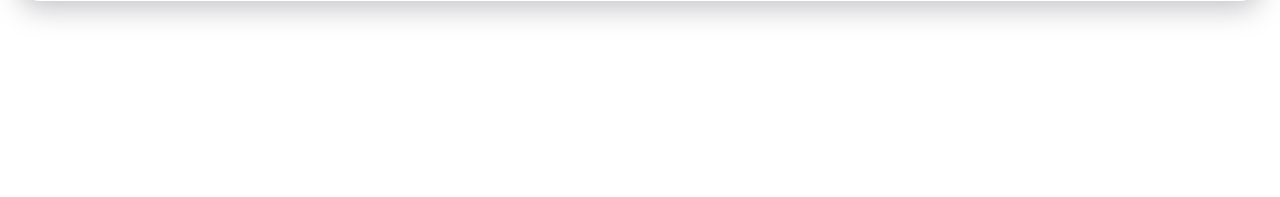
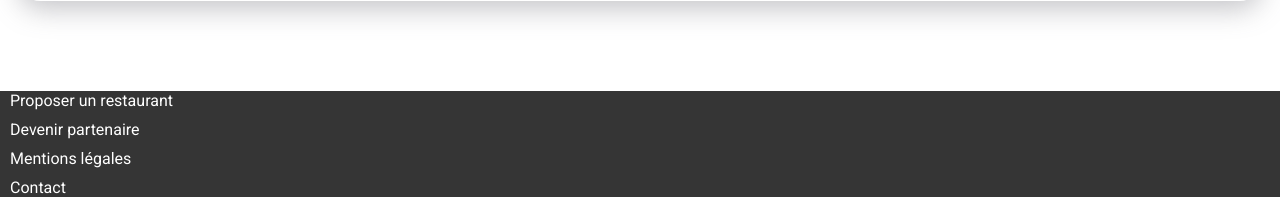
Before and after one commit to Jerome-Marichez/Ohmyfood-Maquette, a plain HTML site: page index.html in a window 1280 px wide. Shown: the part 1889-2086 px from the top of the page. Before the commit the page ends 1980 px from the top, so only its background shows below. Drawn offline with nearby package versions, Linux system fonts and the light colour scheme; files that its build step writes are made by us from their sources; files whose address does not match are found by name; a web font is replaced by a local one.

Commit message:
Footer text

```diff
--- a/index.html
+++ b/index.html
@@ -113,6 +113,14 @@
         </div>
       </section>
     </main>
-    <footer></footer>
+    <footer>
+      <div class="logo-footer"></div>
+      <ul>
+        <li>Proposer un restaurant</li>
+        <li>Devenir partenaire</li>
+        <li>Mentions légales</li>
+        <li>Contact</li>
+      </ul>
+    </footer>
   </body>
 </html>
--- a/scss/_footer.scss
+++ b/scss/_footer.scss
@@ -1,3 +1,17 @@
 /********************** FOOTER SECTION **********************/
+footer {
+  @include flex-basic(column, null, null, null, null);
+  padding-left: 10px;
+  background-color: #353535;
+}
+footer > .logo-image {
 
+}
+footer > ul {
+  @include flex-basic(column, null, null, null, null);
+  gap: 10px;
+}
+footer > ul > li {
+  color: $font_color_2;
+}
 /********************** END FOOTER SECTION **********************/
--- a/scss/_global.scss
+++ b/scss/_global.scss
@@ -21,7 +21,7 @@ h2,
 h3,
 h4,
 p,
-a,
+a,ul,li,
 .texte {
   color: $font_color;
   font-family: $font_text;
```
